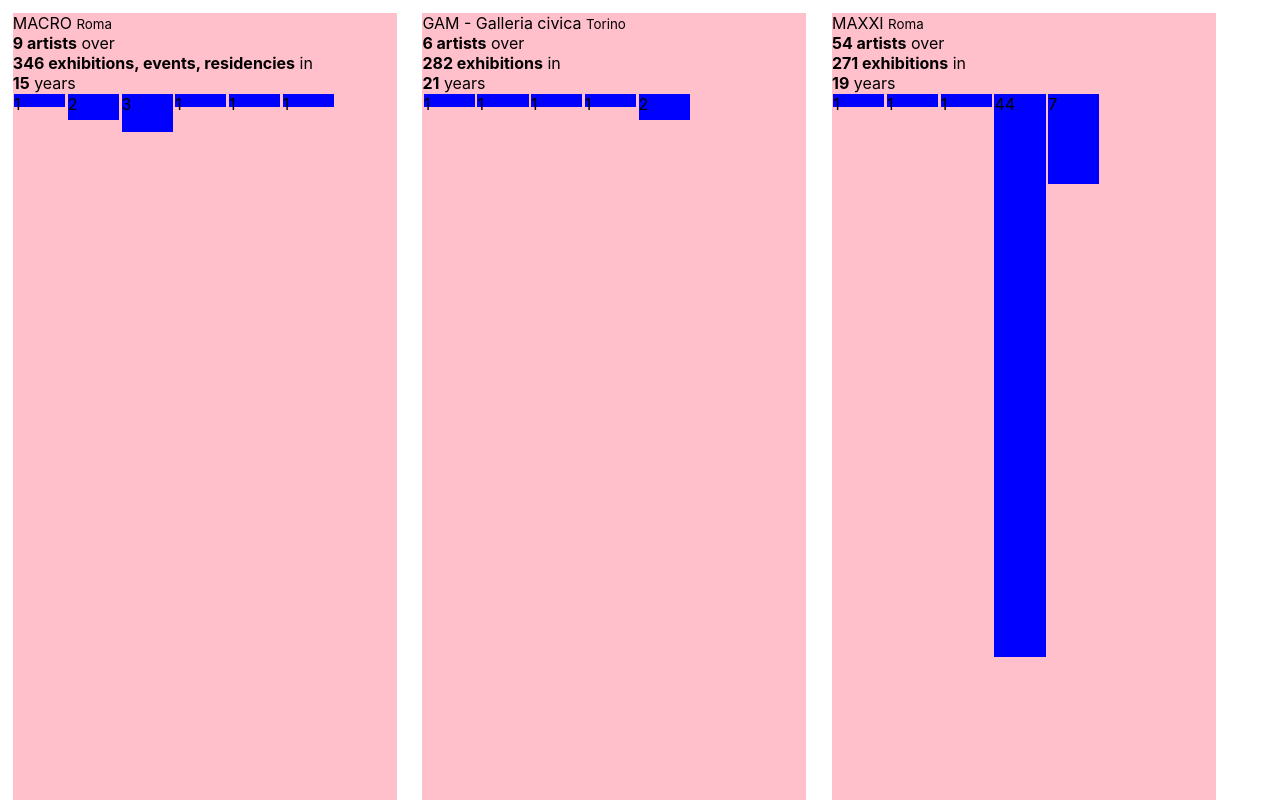
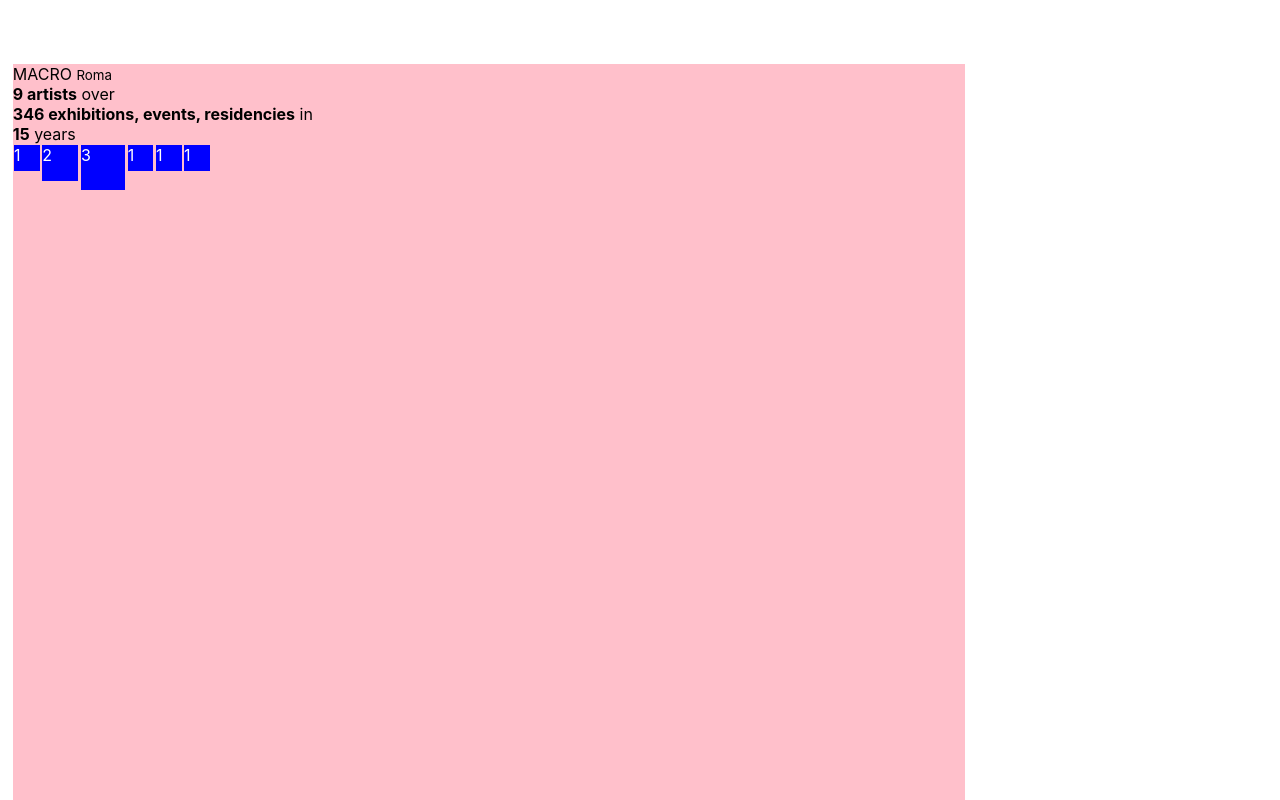
Before and after one commit to ArchiMidi/AAD_Charts_proportions, a React (Create React App) app: page /oldrect in a window 1280 px wide. Shown: the top 800 px of the page. Built offline with nearby package versions, Linux system fonts and the light colour scheme.

Commit message:
make people areas into squares

```diff
--- a/src/pages/Rectangles.js
+++ b/src/pages/Rectangles.js
@@ -26,27 +26,33 @@
                 {/* yearsWithDataAmount */ }
 
                 const info = place[1];
-                const height = info.totalNumberOfExhibitions / 4
+                const height = Math.sqrt(info.totalNumberOfExhibitions) * 4
                 return (
                     <>
 
                         <div className='proportionateFrame' key={'frame' + name}
                             style={{
-                            width: '30vw',
+                                width: `${height}vw`,
                                 height: `${height}vw`,
-                            margin: '1vw',
+                                margin: '5vw 1vw',
                                 backgroundColor: 'pink'
                             }}
                         >
-                        {name} <small>{info.city}</small> <br/>
-                        <b>{info.AADArtistsTotal} artists</b>  over <br/>
-                         <b> {info.totalNumberOfExhibitions} {info.kindOfEvents}</b> in <br/>
+                            {name} <small>{info.city}</small> <br />
+                            <b>{info.AADArtistsTotal} artists</b>  over <br />
+                            <b> {info.totalNumberOfExhibitions} {info.kindOfEvents}</b> in <br />
                             <b>{info.yearsWithDataAmount}</b> years
-                    <div style={{display: 'flex', flexWrap: 'wrap', overflow: 'visible'}}>
-                        {info.yearsValues.map((val)=>{
+                        <div style={{
+                            display: 'flex',
+                            flexWrap: 'wrap',
+                            overflow: 'visible',
+                            color: 'white',
+                        }}>
+                            {info.yearsValues.map((val) => {
+                                const side = Math.sqrt(val) * 2
                                 return (
                                     typeof val === 'number' && val > 0 &&
-                                <div style={{height: `${val}vw`, width: `4vw`, backgroundColor: 'blue', margin: '0.1vw'}}>{val}</div>
+                                    <div style={{ width: `${side}vw`, height: `${side}vw`, backgroundColor: 'blue', margin: '0.1vw' }}>{val}</div>
                                 )
                             })}
                         </div>
```
Lines whose indentation alone changed are shown as unchanged.
